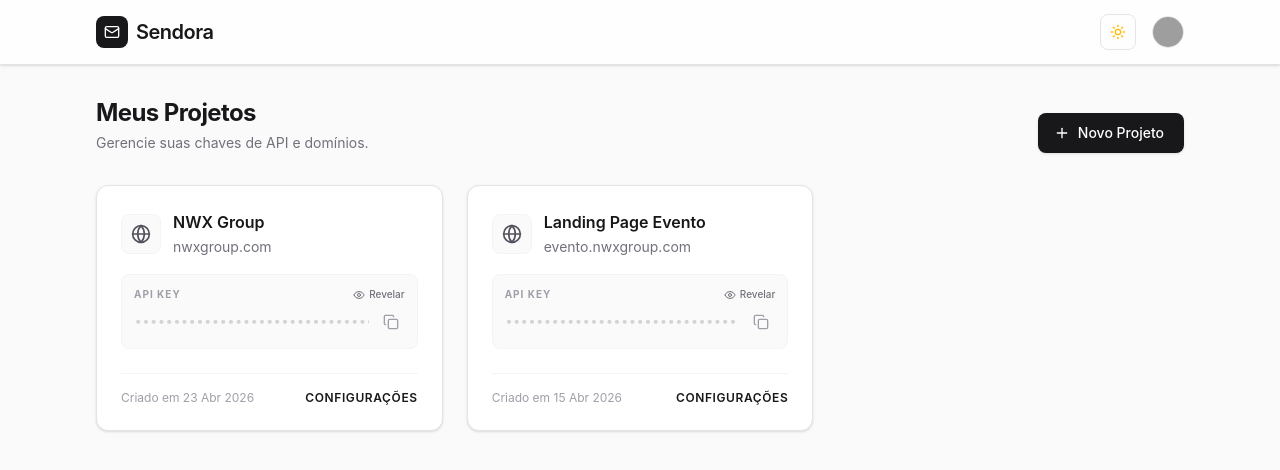
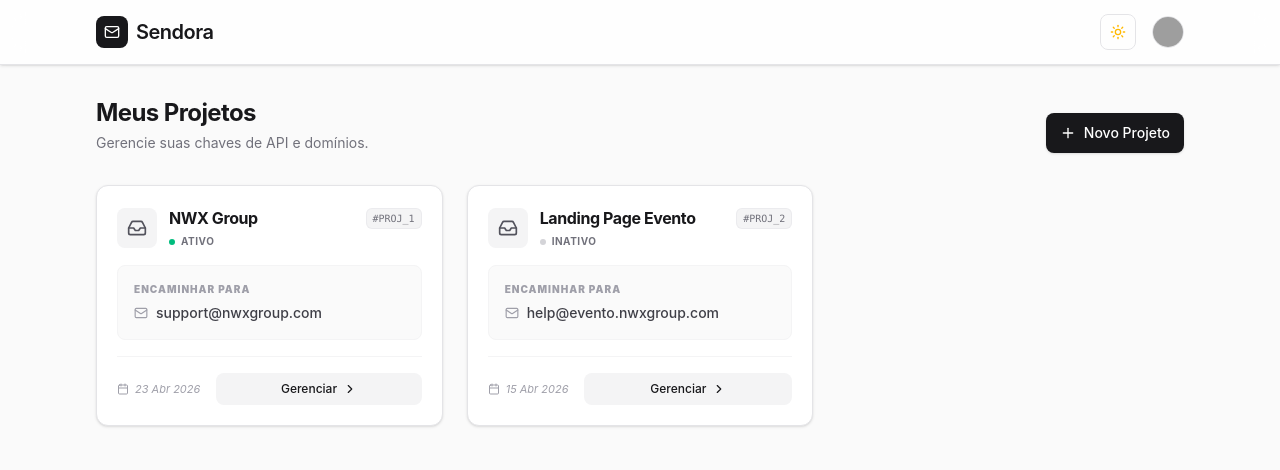
Before and after one commit to gabrielgua/sendora-ui, a Vue app: page / in a window 1280 px wide. Shown: the top 470 px of the page. Built offline with nearby package versions, Linux system fonts and the light colour scheme; grey boxes are pictures that could not be loaded.

Commit message:
chore: add better styling and proper logic to ProductCard

```diff
--- a/src/components/Button.vue
+++ b/src/components/Button.vue
@@ -26,9 +26,9 @@ const variantStyles = {
 };
 
 const sizeStyles = {
-  sm: 'h-8 ps-2 pe-3 text-xs',
-  md: 'h-10 ps-4 pe-5 text-sm',
-  lg: 'h-12 ps-6 pe-6 text-base',
+  sm: 'py-2 px-3 text-xs',
+  md: 'py-2.5 px-3.5 text-sm',
+  lg: 'py-3 px-6 text-base',
   icon: 'h-9 w-9 grid place-items-center p-0'
 };
 
--- a/src/components/Home.vue
+++ b/src/components/Home.vue
@@ -17,118 +17,43 @@
       </div>
 
       <div class="grid grid-cols-1 gap-6 md:grid-cols-2 lg:grid-cols-3">
-        <article v-for="project in projects" :key="project.id"
-          class="flex flex-col justify-between rounded-xl border border-zinc-200 dark:border-zinc-800 bg-white dark:bg-zinc-900 p-6 shadow-sm hover:shadow-md ">
-          <div>
-            <div class="mb-4 flex items-start justify-between">
-              <div class="flex items-center gap-3">
-                <div
-                  class="flex h-10 w-10 items-center justify-center rounded-lg bg-zinc-50 dark:bg-zinc-800 border border-zinc-100 dark:border-zinc-700">
-                  <Globe class="h-5 w-5 text-zinc-600 dark:text-zinc-400" />
-                </div>
-                <div>
-                  <h2 class="text-base font-semibold">{{ project.name }}</h2>
-                  <span class="text-sm text-zinc-500 dark:text-zinc-400">{{ project.domain }}</span>
-                </div>
-              </div>
-            </div>
-
-            <div class="mt-4 rounded-lg bg-zinc-50 dark:bg-zinc-950 p-3 border border-zinc-100 dark:border-zinc-800">
-              <div class="mb-1.5 flex items-center justify-between">
-                <span class="text-[10px] font-bold uppercase tracking-widest text-zinc-400 dark:text-zinc-500">
-                  API Key
-                </span>
-                <button @click="project.showKey = !project.showKey"
-                  class="text-[10px] font-medium text-zinc-500 hover:text-zinc-900 dark:hover:text-zinc-200 flex items-center gap-1 transition-colors">
-                  <Eye v-if="!project.showKey" class="h-3 w-3" />
-                  <EyeOff v-else class="h-3 w-3" />
-                  {{ project.showKey ? 'Ocultar' : 'Revelar' }}
-                </button>
-              </div>
-
-              <div class="flex items-center gap-2">
-                <div class="flex-1 font-mono text-sm overflow-hidden">
-                  <span v-if="project.showKey" class="text-zinc-700 dark:text-zinc-300 break-all leading-tight">
-                    {{ project.apiKey }}
-                  </span>
-                  <span v-else class="text-zinc-300 dark:text-zinc-600 tracking-tighter">
-                    ••••••••••••••••••••••••••••••••
-                  </span>
-                </div>
-
-                <button @click="copyToClipboard(project.apiKey, project.id)"
-                  class="rounded p-1.5 text-zinc-400 hover:text-zinc-900 dark:hover:text-zinc-100 transition-colors">
-                  <Check v-if="copiedId === project.id" class="h-4 w-4 text-emerald-500" />
-                  <Copy v-else class="h-4 w-4" />
-                </button>
-              </div>
-            </div>
-          </div>
-
-          <div class="mt-6 flex items-center justify-between border-t border-zinc-100 dark:border-zinc-800 pt-4">
-            <span class="text-xs text-zinc-400">Criado em {{ project.createdAt }}</span>
-            <button
-              class="text-xs font-semibold uppercase tracking-wider text-zinc-900 dark:text-zinc-100 hover:opacity-70">
-              Configurações
-            </button>
-          </div>
-        </article>
+        <ProjectCard v-for="project in projects" :key="project.id" :id="project.id" :name="project.name"
+          :destination-email="project.destinationEmail" :apiKey="project.apiKey" :createdAt="project.createdAt"
+          :active="project.active" />
       </div>
     </main>
   </div>
 </template>
 
 <script setup lang="ts">
+import type { Project } from '@/types/project'
 import {
-  Check,
-  Copy,
-  Eye, EyeOff,
-  Globe,
   Plus
 } from '@lucide/vue'
 import { reactive, ref } from 'vue'
 import Button from './Button.vue'
+import ProjectCard from './ProjectCard.vue'
 
 
-
-interface Project {
-  id: string
-  name: string
-  domain: string
-  apiKey: string
-  createdAt: string
-  showKey: boolean // Estado para controlar a visibilidade individual
-}
-
-// Usando reactive para que a propriedade showKey seja reativa na listagem
 const projects = reactive<Project[]>([
   {
     id: 'proj_1',
     name: 'NWX Group',
-    domain: 'nwxgroup.com',
+    destinationEmail: 'support@nwxgroup.com',
     apiKey: 'mk_live_8f7d9a0b1c2e3f4g5h6i7j8k9l0m1n2',
     createdAt: '23 Abr 2026',
-    showKey: false
+    active: true,
   },
   {
     id: 'proj_2',
     name: 'Landing Page Evento',
-    domain: 'evento.nwxgroup.com',
+    destinationEmail: 'help@evento.nwxgroup.com',
     apiKey: 'mk_live_a1b2c3d4e5f6g7h8i9j0k1l2m3n4o5p',
     createdAt: '15 Abr 2026',
-    showKey: false
+    active: false,
   }
 ])
 
-const copiedId = ref<string | null>(null)
-
-const copyToClipboard = async (text: string, id: string) => {
-  await navigator.clipboard.writeText(text)
-  copiedId.value = id
-  setTimeout(() => {
-    if (copiedId.value === id) copiedId.value = null
-  }, 2000)
-}
 </script>
 
 <style></style>
--- /dev/null
+++ b/src/components/ProjectCard.vue
@@ -0,0 +1,66 @@
+<script setup lang="ts">
+import type { Project } from '@/types/project';
+import { Calendar, ChevronRight, Inbox, Mail } from '@lucide/vue';
+import Button from './Button.vue';
+
+defineProps<Project>();
+const emit = defineEmits(['details']);
+</script>
+
+<template>
+  <article
+    class="group relative flex flex-col justify-between rounded-xl border border-zinc-200 dark:border-zinc-800 bg-white dark:bg-zinc-900 p-5 shadow-sm hover:shadow-md hover:border-zinc-300 dark:hover:border-zinc-700 transition-all duration-300">
+    <div class="flex flex-col gap-4">
+      <div class="flex items-start justify-between">
+        <div class="flex items-center gap-3 grow">
+          <div
+            class="flex h-10 w-10 items-center justify-center rounded-lg bg-zinc-100 dark:bg-zinc-800 text-zinc-600 dark:text-zinc-400 group-hover:bg-zinc-900 group-hover:text-white dark:group-hover:bg-zinc-100 dark:group-hover:text-zinc-900 transition-colors duration-300">
+            <Inbox class="h-5 w-5" />
+          </div>
+          <div class="flex flex-col grow">
+            <div class="flex items-center justify-between w-full gap-2">
+              <h3 class="font-bold text-zinc-900 dark:text-zinc-100 tracking-tight">
+                {{ name }}
+              </h3>
+              <span
+                class="inline-flex items-center rounded-md uppercase bg-zinc-100 dark:bg-zinc-800 px-1.5 py-0.5 text-[10px] font-mono font-medium text-zinc-500 dark:text-zinc-400 border border-zinc-200/50 dark:border-zinc-700/50">
+                #{{ id }}
+              </span>
+            </div>
+
+            <div class="flex items-center gap-1.5 mt-1">
+              <span class="h-1.5 w-1.5 rounded-full"
+                :class="active ? 'bg-emerald-500' : 'bg-zinc-300 dark:bg-zinc-600'"></span>
+              <span class="text-[10px] font-bold uppercase tracking-wider text-zinc-500">
+                {{ active ? 'Ativo' : 'Inativo' }}
+              </span>
+            </div>
+          </div>
+        </div>
+      </div>
+
+      <div
+        class="space-y-1.5 rounded-lg bg-zinc-50 dark:bg-zinc-950 p-4  border border-zinc-100 dark:border-zinc-800/50">
+        <span class="text-[10px] font-black uppercase tracking-widest text-zinc-400 dark:text-zinc-500 block">
+          Encaminhar para
+        </span>
+        <div class="flex items-center gap-2 text-sm text-zinc-700 dark:text-zinc-300 font-medium truncate">
+          <Mail class="h-3.5 w-3.5 text-zinc-400 shrink-0" />
+          {{ destinationEmail }}
+        </div>
+      </div>
+    </div>
+
+    <div class="mt-4 flex items-center justify-between border-t border-zinc-100 dark:border-zinc-800 pt-4 gap-4">
+      <div class="flex items-center gap-1.5 text-[11px] text-zinc-400 italic">
+        <Calendar class="h-3 w-3" />
+        {{ createdAt }}
+      </div>
+
+      <Button variant="secondary" size="sm" @click="emit('details', id)" class="group/btn grow">
+        Gerenciar
+        <ChevronRight class="ml-1.5 h-3.5 w-3.5 transition-transform group-hover/btn:translate-x-1" />
+      </Button>
+    </div>
+  </article>
+</template>
--- /dev/null
+++ b/src/types/project.ts
@@ -0,0 +1,9 @@
+export type Project = {
+  id: string
+  name: string
+  destinationEmail: string
+  allowedOrigins?: string[]
+  active: boolean
+  apiKey: string
+  createdAt: string
+}
```
